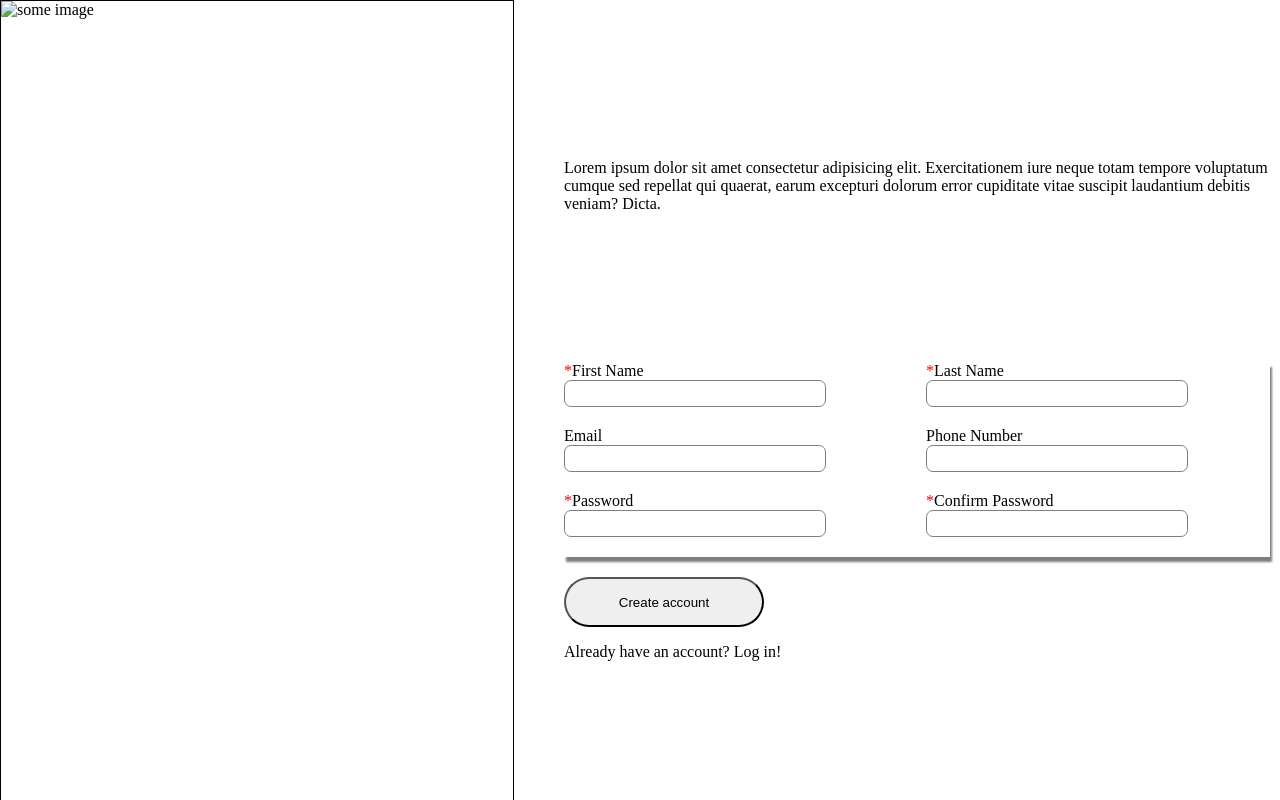
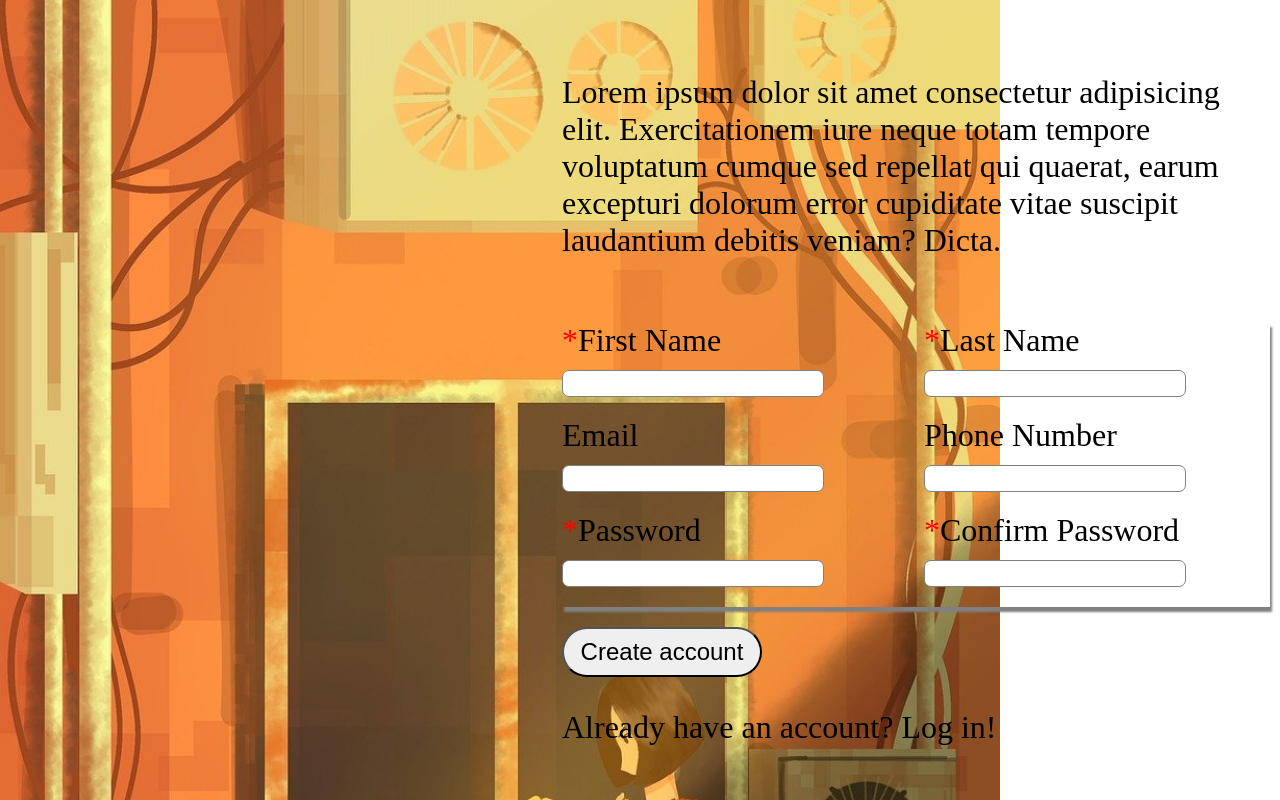
Before and after one commit to Ruxiana985/sign-up-form, a plain HTML site: page index.html in a window 1280 px wide. Shown: the top 800 px of the page. Drawn offline with Linux system fonts and the light colour scheme.

Commit message:
added image and increased font-size

```diff
--- a/index.html
+++ b/index.html
@@ -8,7 +8,8 @@
 </head>
 <body>
     <div class="image-container">
-        <img src="" alt="some image">
+        <img src="girl-9038822_1280.jpg" alt="some image" width="1000px"  >
+
     </div>
 
     <div class="main-container">
--- a/style.css
+++ b/style.css
@@ -4,12 +4,15 @@ body{
     padding: 0;
     flex: 1;
     box-sizing: border-box;
+    font-size: 2rem;
 }
+
+
 
 .image-container{
     width: 40vw;
     height: 100vh;
-    border: 1px solid black;
+
 
 
 }
@@ -58,6 +61,7 @@ button{
     width: 200px;
     height: 50px;
     border-radius: 30px;
+    font-size: 1.5rem;
 }
 input{
     width:250px;
```
Also changed, not shown: girl-9038822_1280.jpg (added).
